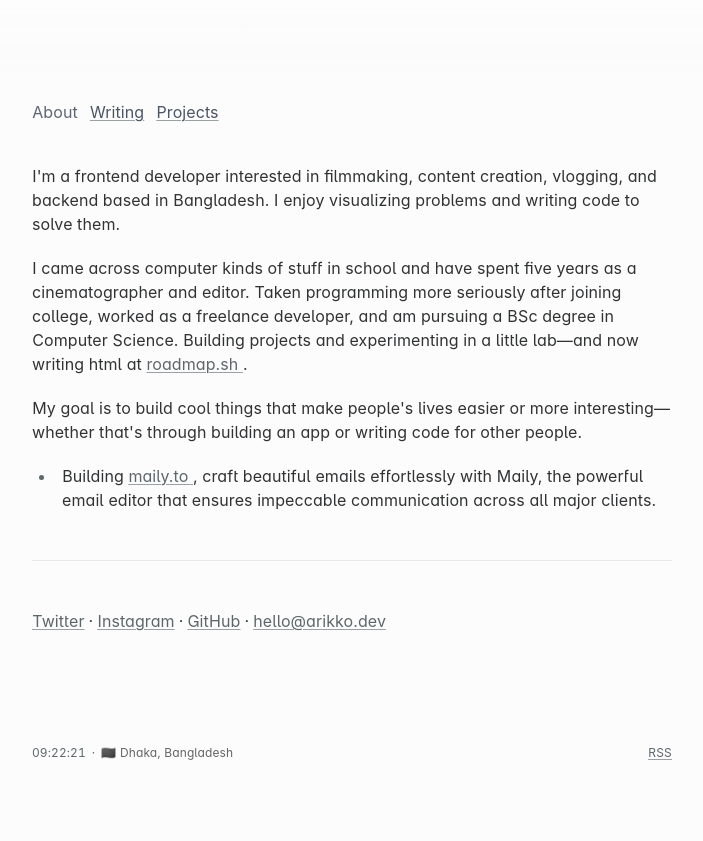
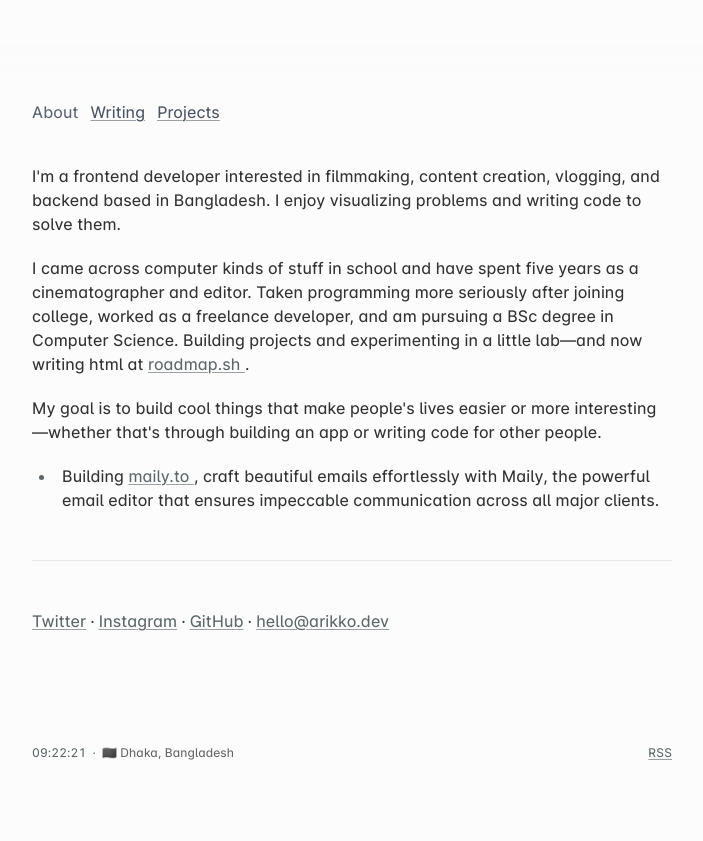
Before and after one commit to arikchakma/arikkodev, an Astro site: page / in a window 1280 px wide. Shown: the whole page, without its empty margins (288-991 px from the left). Built offline with nearby package versions, Linux system fonts and the light colour scheme; Astro itself is replaced by a stand-in of ours.

Commit message:
chore: font swap

```diff
--- a/src/styles/global.css
+++ b/src/styles/global.css
@@ -6,7 +6,7 @@
   font-family: 'Inter';
   font-style: normal;
   font-weight: 100 900;
-  font-display: optional;
+  font-display: swap;
   src: url(/fonts/Inter.var.woff2) format('woff2');
 }
 
```
